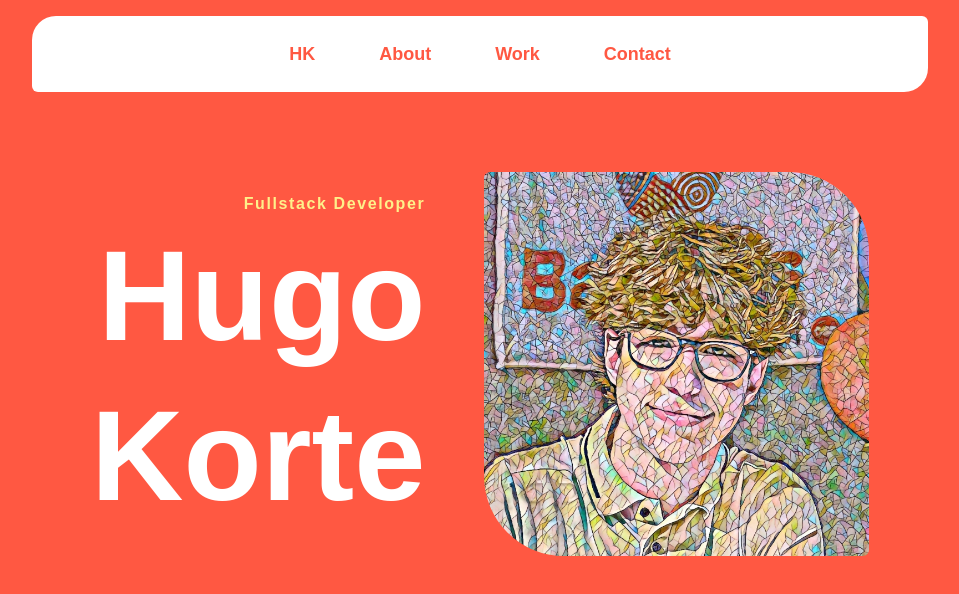
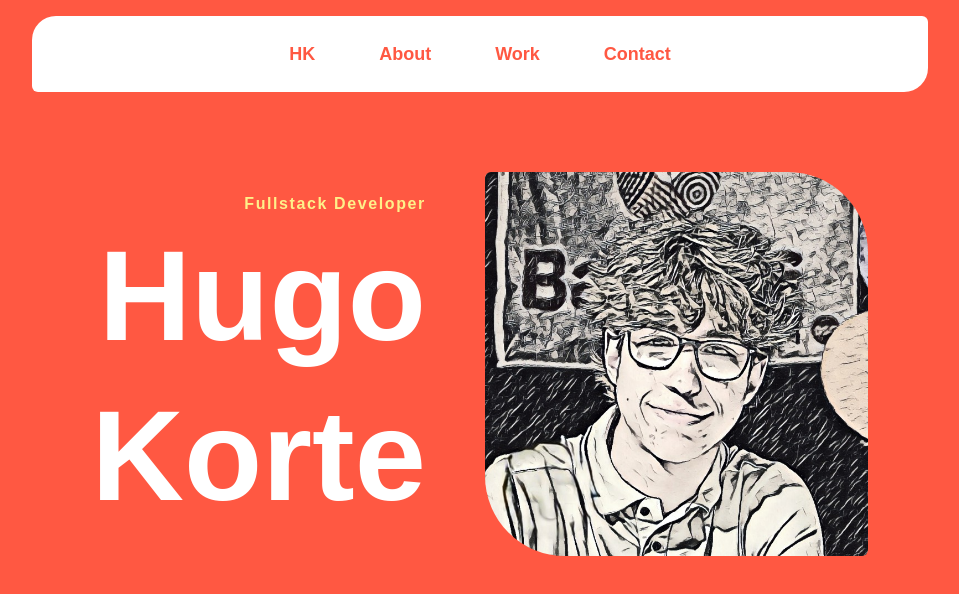
Before and after one commit to Hugos68/portfoliov3, a SvelteKit app: page / in a window 1280 px wide. Shown: the top 594 px of the page, without its empty margins (160-1119 px from the left). Built offline with nearby package versions, Linux system fonts and the light colour scheme.

Commit message:
new image

```diff
--- a/src/routes/+page.svelte
+++ b/src/routes/+page.svelte
@@ -9,7 +9,7 @@
 	</div>
 	<img
 		class="h-96 rounded-tl-md rounded-bl-[80px] rounded-br-md rounded-tr-[80px]"
-		src="/hugomozaic-transformed.png"
+		src="/hugosketch.png"
 		alt="profile"
 	/>
 </section>
```
Also changed, not shown: static/hugomozaic-transformed.png (deleted), static/hugosketch.png (added).
